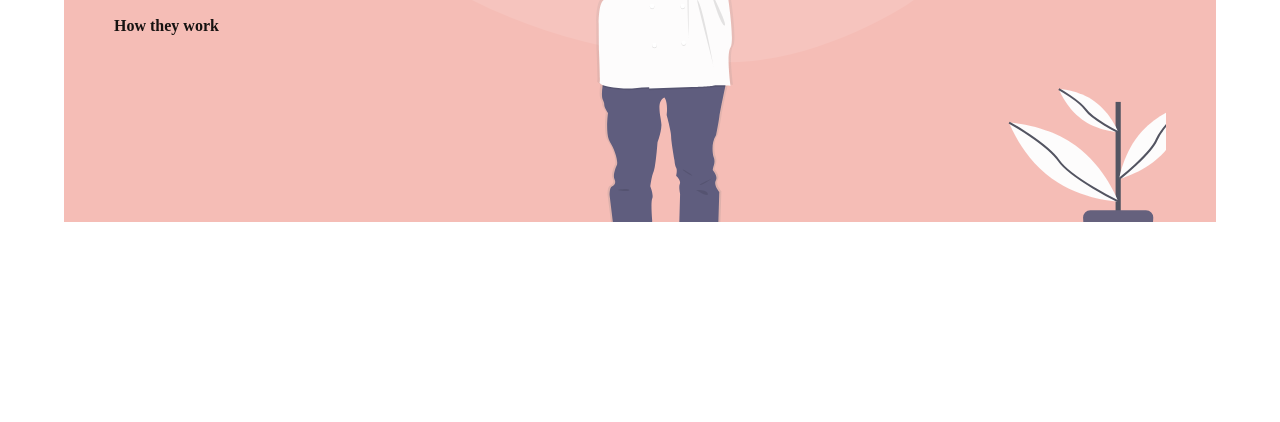
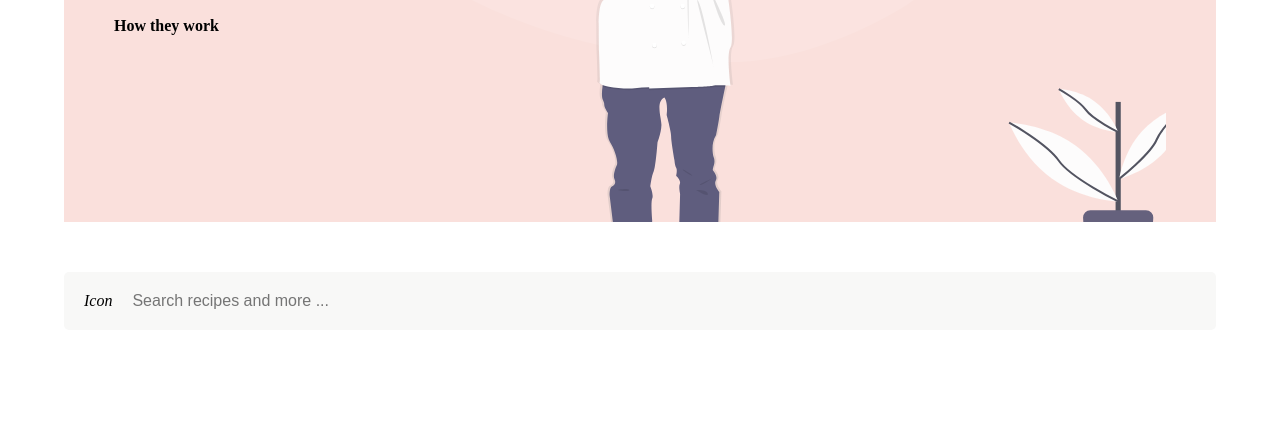
Before and after one commit to balbaal/master-chef, a website: page index.html in a window 1280 px wide. Shown: the part 378-800 px from the top of the page. Drawn offline with Linux system fonts and the light colour scheme.

Commit message:
add: style section form search

```diff
--- a/index.html
+++ b/index.html
@@ -19,8 +19,25 @@
           <a class="hero__content__button" href="#">How they work</a>
         </div>
         <div class="hero__figure">
-          <img class="hero__figure__img" src="assets/undraw_Chef_cu0r.svg" alt="chef-background" />
+          <img
+            class="hero__figure__img"
+            src="assets/undraw_Chef_cu0r.svg"
+            alt="chef-background"
+          />
         </div>
+      </section>
+
+      <section class="searching-tab">
+        <form class="searching-tab__form" action="">
+          <div class="searching-tab__form__wrap">
+            <i class="searching-tab__form__wrap__icon">Icon</i>
+            <input
+              class="searching-tab__form__wrap__input"
+              type="text"
+              placeholder="Search recipes and more ..."
+            />
+          </div>
+        </form>
       </section>
     </div>
   </body>
--- a/styles/main.sass
+++ b/styles/main.sass
@@ -1,7 +1,7 @@
-$mandys_pink: #F5BDB6
-$hint_of_red: #FDFCFC
-$cod_gray: #161211
-$heather: #AFBCCA
+$mandys_pink: #FAE0DC
+$hint_of_red: #F8F8F7
+$cod_gray: #000000
+$heather: #D2D2D2
 $fuscous_gray: #55504D
 $americano: #846F6B
 
@@ -26,6 +26,7 @@ $americano: #846F6B
     align-items: center
     justify-content: space-between
     padding: 0 50px
+    margin-bottom: 50px
 
     &__content
       color: $cod_gray
@@ -51,3 +52,23 @@ $americano: #846F6B
       &__img
         width: auto
         height: auto
+
+  .searching-tab
+    &__form
+      &__wrap
+        background-color: $hint_of_red
+        border-radius: 5px
+        padding: 20px
+        display: flex
+        align-items: center
+
+        &__icon
+          margin-right: 20px
+
+        &__input
+          background-color: $hint_of_red
+          border: none
+          outline: none
+          color: $heather
+          font-size: 16px
+          width: 100%
```
Also changed, not shown: styles/main.css.
